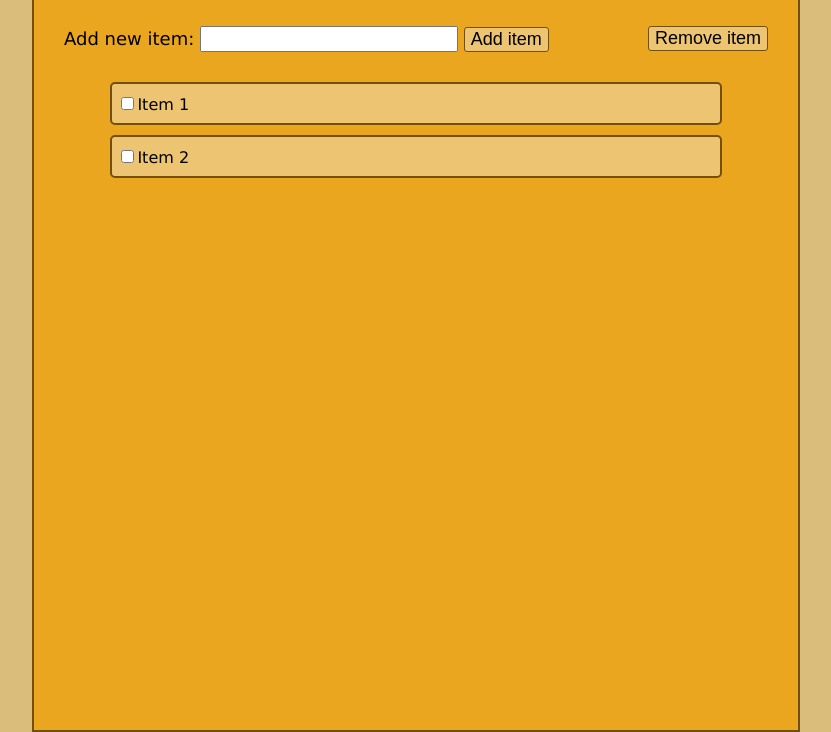
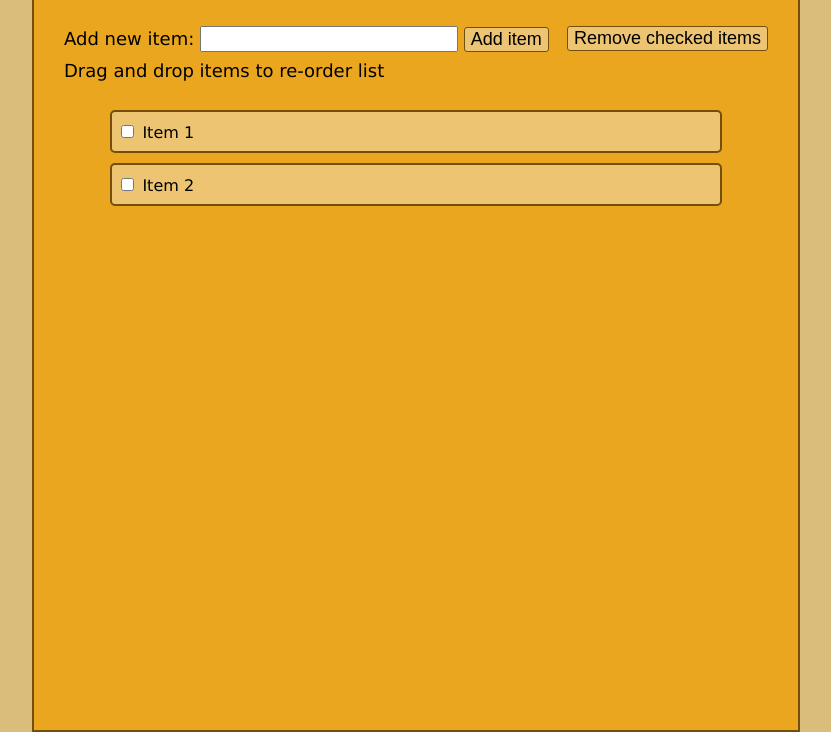
Before and after one commit to jameskopcienski/shoppinglist, a plain HTML site: page index.html in a window 1280 px wide. Shown: the part 72-804 px from the top of the page, without its empty margins (224-1055 px from the left). Drawn offline with nearby package versions, Linux system fonts and the light colour scheme.

Commit message:
final commit

```diff
--- a/index.html
+++ b/index.html
@@ -4,6 +4,7 @@
     <meta charset="utf-8">
     <link rel="stylesheet" href="stylesheet.css">
     <script src="jquery-1.10.0.min.js"></script>
+    <script src="http://code.jquery.com/ui/1.10.3/jquery-ui.js"></script>
     <script src="script.js"></script>
     <title>Shopping List</title>
   </head>
@@ -16,27 +17,24 @@
 
       <div id='editList'>
 
-        <form id='editForm'>
+        <div id='editForm'>
           <label>Add new item:</label>
-          <input id='newItem' type='text'>
+          <input id='newItem' name='newItem' type='text'>
           <input id='addItem' class='button' type='submit' value='Add item'>
-          <input id='removeItem' class='button' type='submit' value='Remove item'>
-        </form>
+          <input id='removeItem' class='button' type='submit' value='Remove checked items'>
+          <p>Drag and drop items to re-order list</p>
+        </div>
 
       </div>
 
         <ul id='itemList'>
 
           <li>
-            <form>
-              <input name='listItem' type='checkbox'><span>Item 1</span>
-            </form>
+            <input class='listItem' type='checkbox'><span>Item 1</span>
           </li>
 
           <li>
-            <form>
-              <input name='listItem' type='checkbox'><span>Item 2</span>
-            </form>
+            <input class='listItem' type='checkbox'><span>Item 2</span>
           </li>
 
         </ul>
--- a/script.js
+++ b/script.js
@@ -1,4 +1,6 @@
 $(document).ready(function() {
+
+  $('#itemList').sortable();
 
   $('#addItem').click(addNewItem);
   $("#newItem").keyup(function(event){
@@ -9,11 +11,27 @@ $(document).ready(function() {
 
   function addNewItem() {
     var itemText = $('#newItem').val();
-    $('#itemList').append("<li><form><input name='listItem' type='checkbox'><span>" + itemText + "</span></form></li>");
+    $('#itemList').append("<li><input class='listItem' type='checkbox'><span>" + itemText + "</span></li>");
   }
 
-  $(":checkbox").change(function() {
-    $(this).siblings().toggleClass('checked');
-  });
+  $('#removeItem').click(removeCheckedItems);
+
+  function removeCheckedItems() {
+    $('.checked').remove();
+  }
+
+  $('#itemList').on('change', '.listItem', (function() {
+    $(this).parent().toggleClass('checked');
+  }));
 
 });
+
+
+
+/* -- This does not work on newly appended elements --
+ * -- Need to use delegated event (.on) instead --
+  $('.listItem').change(function() {
+    $(this).parent().toggleClass('checked');
+    console.log("change");
+  });
+*/
--- a/stylesheet.css
+++ b/stylesheet.css
@@ -78,6 +78,10 @@ h1 {
   font-size: 18px;
 }
 
+#editForm p {
+  margin-top: 10px;
+}
+
 .button {
 	background-color: #edc471;
 	border: 1px solid #72500b;
@@ -106,6 +110,10 @@ h1 {
 	text-align: left;
 }
 
+#itemList li span {
+	margin-left: 5px;
+}
+
 .checked {
 	text-decoration: line-through;
 }
```
